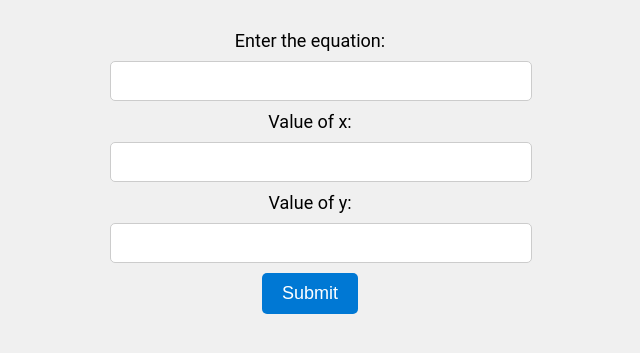
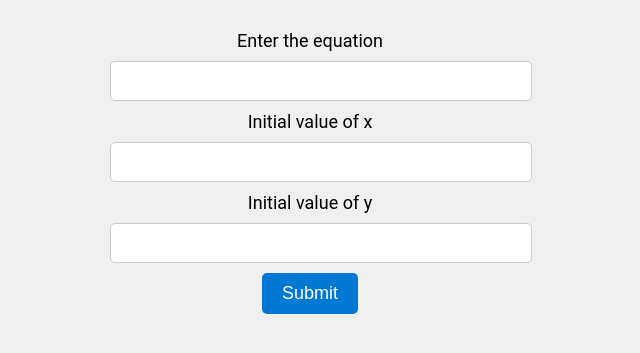
Before and after one commit to attoCoderSaim/linear-differential-eqn-solver, a Flask app: page /solve/1 in a window 1280 px wide. Shown: the part 190-543 px from the top of the page, without its empty margins (330-970 px from the left). Run offline with Flask 2, Linux system fonts and the light colour scheme.

Commit message:
Minor improvements

```diff
--- a/templates/initial-value-equation-solver.html
+++ b/templates/initial-value-equation-solver.html
@@ -85,11 +85,11 @@
     </div>
     <div class="form-container">
         <form action="" method="post">
-            <p>Enter the equation:</p>
+            <p>Enter the equation</p>
             <input type="text" name="eqn" id="">
-            <p>Value of x:</p>
+            <p>Initial value of x</p>
             <input type="text" name="x_val" id="">
-            <p>Value of y:</p>
+            <p>Initial value of y</p>
             <input type="text" name="y_val" id="">
             <p></p>
             <input type="submit" value="Submit">
```
